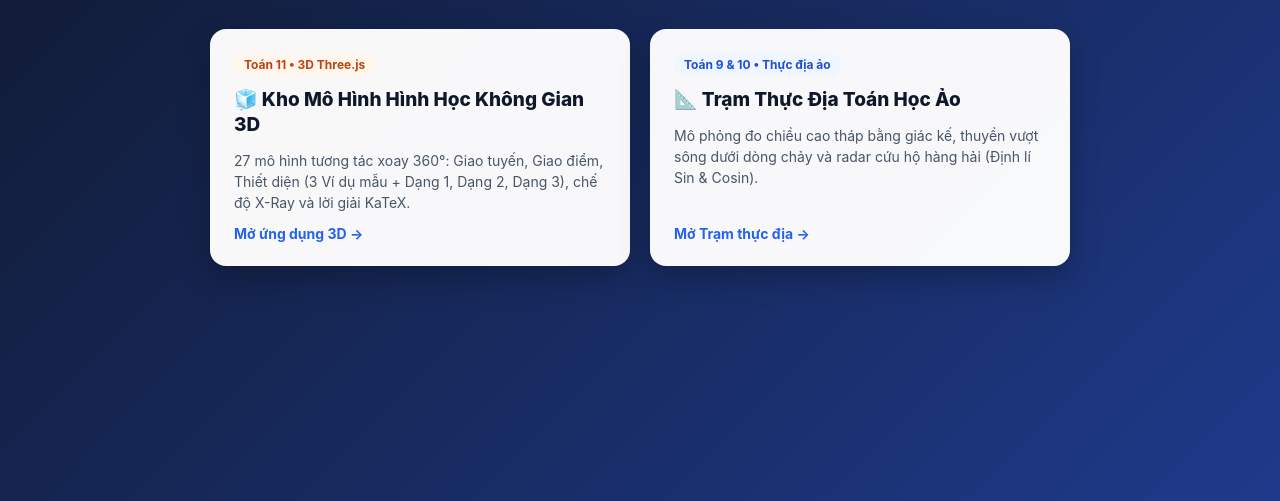
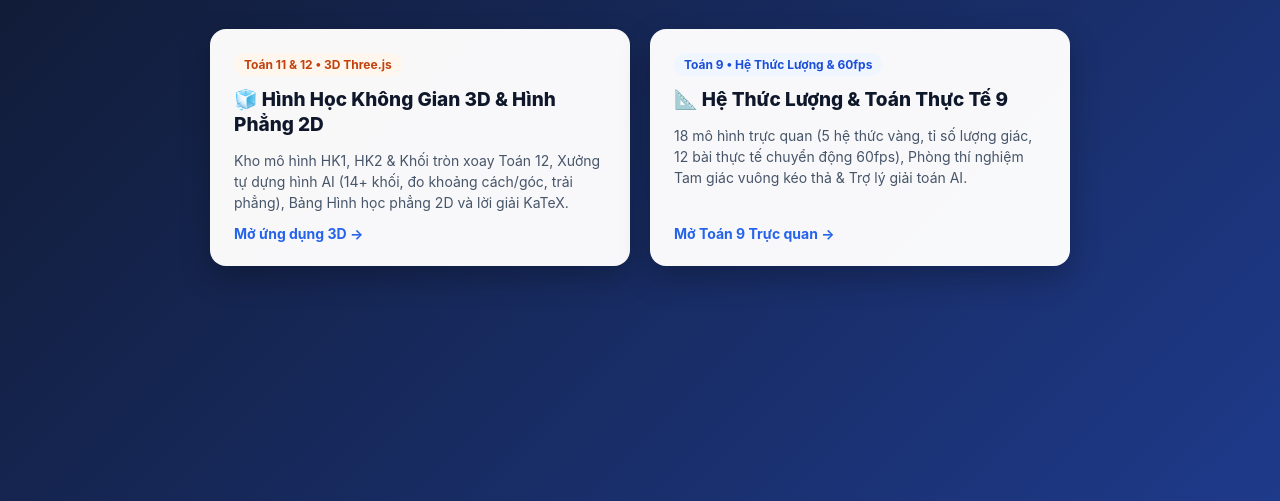
Before and after one commit to Haosps/toan-3d, a plain HTML site: page index.html in a window 1280 px wide. Shown: the part 299-800 px from the top of the page. Drawn offline with Linux system fonts and the light colour scheme.

Commit message:
Update index.html to link he-thuc-luong-9.html and updated 3D descriptions

```diff
--- a/index.html
+++ b/index.html
@@ -98,16 +98,16 @@
     </div>
     <div class="grid">
       <a class="card" href="./hinh-khong-gian-11.html">
-        <span class="badge orange">Toán 11 • 3D Three.js</span>
-        <h2>🧊 Kho Mô Hình Hình Học Không Gian 3D</h2>
-        <p>27 mô hình tương tác xoay 360°: Giao tuyến, Giao điểm, Thiết diện (3 Ví dụ mẫu + Dạng 1, Dạng 2, Dạng 3), chế độ X-Ray và lời giải KaTeX.</p>
+        <span class="badge orange">Toán 11 &amp; 12 • 3D Three.js</span>
+        <h2>🧊 Hình Học Không Gian 3D &amp; Hình Phẳng 2D</h2>
+        <p>Kho mô hình HK1, HK2 &amp; Khối tròn xoay Toán 12, Xưởng tự dựng hình AI (14+ khối, đo khoảng cách/góc, trải phẳng), Bảng Hình học phẳng 2D và lời giải KaTeX.</p>
         <span class="cta">Mở ứng dụng 3D →</span>
       </a>
-      <a class="card" href="./he-thuc-luong.html">
-        <span class="badge">Toán 9 &amp; 10 • Thực địa ảo</span>
-        <h2>📐 Trạm Thực Địa Toán Học Ảo</h2>
-        <p>Mô phỏng đo chiều cao tháp bằng giác kế, thuyền vượt sông dưới dòng chảy và radar cứu hộ hàng hải (Định lí Sin &amp; Cosin).</p>
-        <span class="cta">Mở Trạm thực địa →</span>
+      <a class="card" href="./he-thuc-luong-9.html">
+        <span class="badge">Toán 9 • Hệ Thức Lượng &amp; 60fps</span>
+        <h2>📐 Hệ Thức Lượng &amp; Toán Thực Tế 9</h2>
+        <p>18 mô hình trực quan (5 hệ thức vàng, tỉ số lượng giác, 12 bài thực tế chuyển động 60fps), Phòng thí nghiệm Tam giác vuông kéo thả &amp; Trợ lý giải toán AI.</p>
+        <span class="cta">Mở Toán 9 Trực quan →</span>
       </a>
     </div>
   </div>
```
